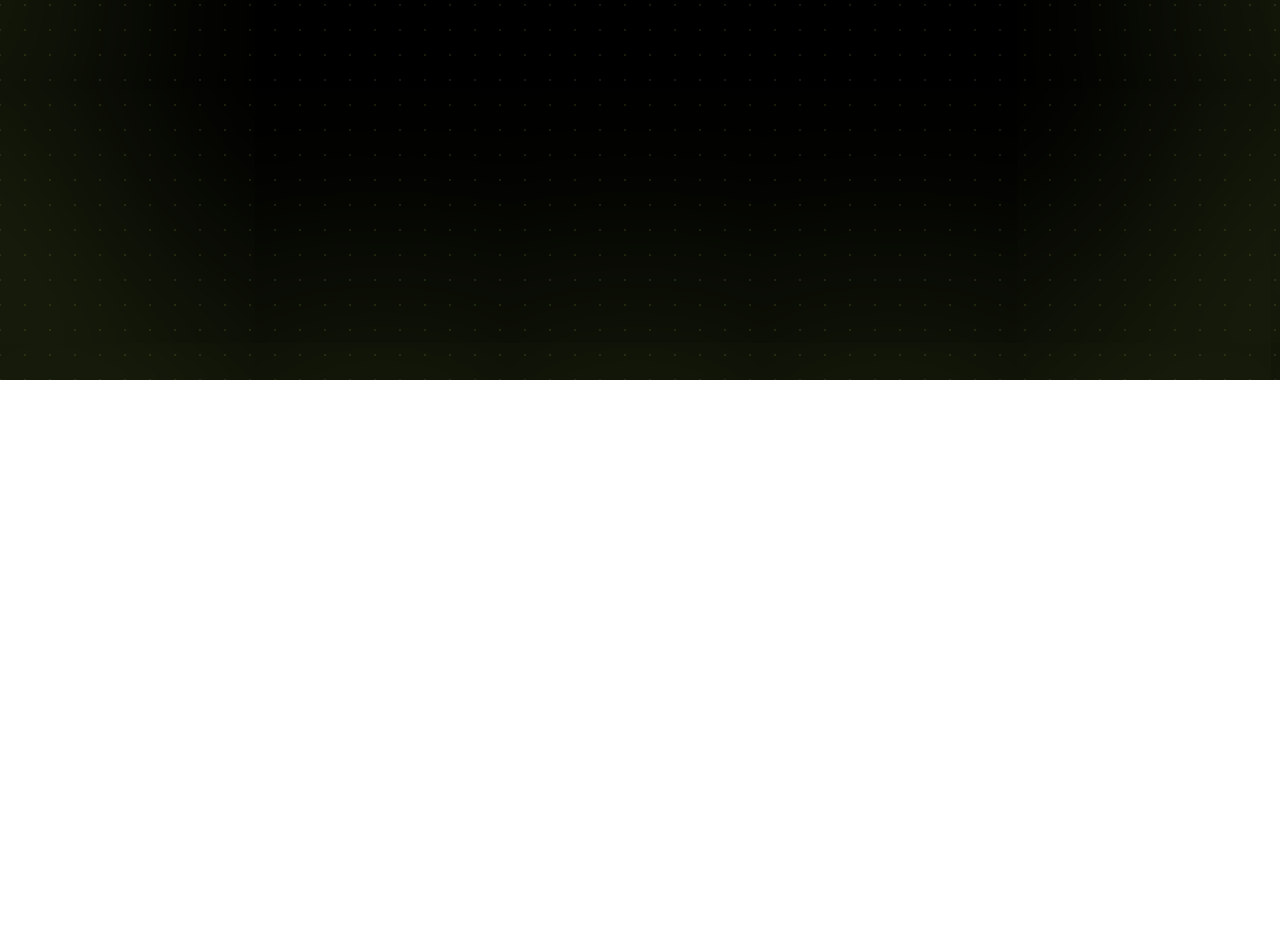
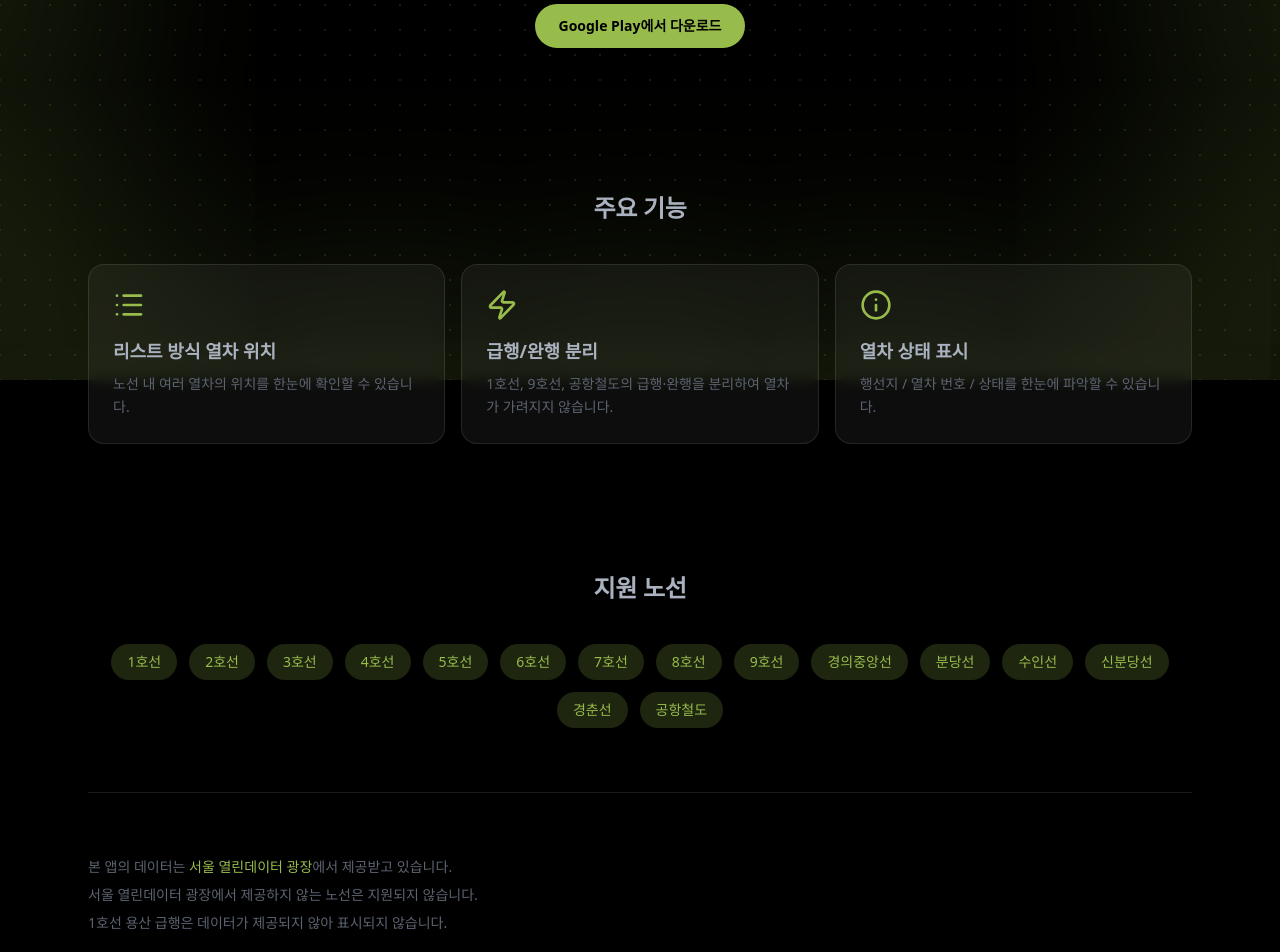
Before and after one commit to CPstudy/cpstudy.github.io, a Next.js app: page /silsiganmetro in a window 1280 px wide. Shown: the part 420-1372 px from the top of the page. Before the commit the page ends 800 px from the top, so only its background shows below. Built offline with nearby package versions, Linux system fonts and the light colour scheme.

Commit message:
feature: 실시간지하철 소개 페이지 틀 추가

```diff
--- a/src/app/silsiganmetro/page.tsx
+++ b/src/app/silsiganmetro/page.tsx
@@ -1,10 +1,50 @@
 import { SiteHeader } from "@/components/site-header";
 import { DotGrid } from "@/components/dot-grid";
-import { Train } from "lucide-react";
+import { Train, List, Zap, Info } from "lucide-react";
+
+const features = [
+  {
+    icon: List,
+    title: "리스트 방식 열차 위치",
+    description: "노선 내 여러 열차의 위치를 한눈에 확인할 수 있습니다.",
+  },
+  {
+    icon: Zap,
+    title: "급행/완행 분리",
+    description:
+      "1호선, 9호선, 공항철도의 급행·완행을 분리하여 열차가 가려지지 않습니다.",
+  },
+  {
+    icon: Info,
+    title: "열차 상태 표시",
+    description: "행선지 / 열차 번호 / 상태를 한눈에 파악할 수 있습니다.",
+  },
+];
+
+const lines = [
+  "1호선",
+  "2호선",
+  "3호선",
+  "4호선",
+  "5호선",
+  "6호선",
+  "7호선",
+  "8호선",
+  "9호선",
+  "경의중앙선",
+  "분당선",
+  "수인선",
+  "신분당선",
+  "경춘선",
+  "공항철도",
+];
 
 export default function SubwayPage() {
   return (
-    <div className="dark min-h-screen text-foreground" style={{ backgroundColor: "#000000" }}>
+    <div
+      className="dark min-h-screen text-foreground"
+      style={{ backgroundColor: "#000000" }}
+    >
       <DotGrid color="rgba(152, 188, 76, 0.2)" />
       <div
         className="fixed inset-0 pointer-events-none"
@@ -14,12 +54,83 @@ export default function SubwayPage() {
       />
       <SiteHeader transparent />
 
-      <main className="max-w-6xl mx-auto px-6 py-16">
-        <div className="flex flex-col items-center justify-center py-20 text-center">
-          <Train className="h-12 w-12 text-muted-foreground mb-4" />
-          <h1 className="text-2xl font-bold mb-2">실시간지하철</h1>
-          <p className="text-muted-foreground">준비 중입니다.</p>
-        </div>
+      <main className="relative max-w-6xl mx-auto px-6 py-16">
+        {/* Hero */}
+        <section className="flex flex-col items-center text-center py-20">
+          <div className="rounded-3xl bg-[#98BC4C]/20 p-5 mb-6">
+            <Train className="h-14 w-14 text-[#98BC4C]" />
+          </div>
+          <h1 className="text-4xl font-bold tracking-tight mb-3">
+            실시간지하철
+          </h1>
+          <p className="text-lg text-muted-foreground mb-8">
+            수도권 지하철의 실시간 열차 위치를 확인하세요
+          </p>
+          <a
+            href="https://play.google.com/store/apps/details?id=com.cpstudy.silsiganmetro"
+            target="_blank"
+            rel="noopener noreferrer"
+            className="inline-flex items-center gap-2 rounded-full bg-[#98BC4C] px-6 py-3 text-sm font-semibold text-black hover:bg-[#a8cc5c] transition-colors"
+          >
+            Google Play에서 다운로드
+          </a>
+        </section>
+
+        {/* Features */}
+        <section className="py-16">
+          <h2 className="text-2xl font-bold text-center mb-10">주요 기능</h2>
+          <div className="grid grid-cols-1 md:grid-cols-3 gap-4">
+            {features.map((feature) => (
+              <div
+                key={feature.title}
+                className="rounded-2xl bg-white/5 backdrop-blur border border-white/10 p-6"
+              >
+                <feature.icon className="h-8 w-8 text-[#98BC4C] mb-4" />
+                <h3 className="text-lg font-semibold mb-2">{feature.title}</h3>
+                <p className="text-sm text-muted-foreground leading-relaxed">
+                  {feature.description}
+                </p>
+              </div>
+            ))}
+          </div>
+        </section>
+
+        {/* Supported Lines */}
+        <section className="py-16">
+          <h2 className="text-2xl font-bold text-center mb-10">지원 노선</h2>
+          <div className="flex flex-wrap justify-center gap-3">
+            {lines.map((line) => (
+              <span
+                key={line}
+                className="rounded-full bg-[#98BC4C]/20 text-[#98BC4C] px-4 py-2 text-sm font-medium"
+              >
+                {line}
+              </span>
+            ))}
+          </div>
+        </section>
+
+        {/* Notice */}
+        <section className="py-16 border-t border-white/10">
+          <div className="text-sm text-muted-foreground space-y-2">
+            <p>
+              본 앱의 데이터는{" "}
+              <a
+                href="https://data.seoul.go.kr"
+                target="_blank"
+                rel="noopener noreferrer"
+                className="text-[#98BC4C] hover:underline"
+              >
+                서울 열린데이터 광장
+              </a>
+              에서 제공받고 있습니다.
+            </p>
+            <p>
+              서울 열린데이터 광장에서 제공하지 않는 노선은 지원되지 않습니다.
+            </p>
+            <p>1호선 용산 급행은 데이터가 제공되지 않아 표시되지 않습니다.</p>
+          </div>
+        </section>
       </main>
     </div>
   );
```
Also changed, not shown: .claude/settings.local.json.
